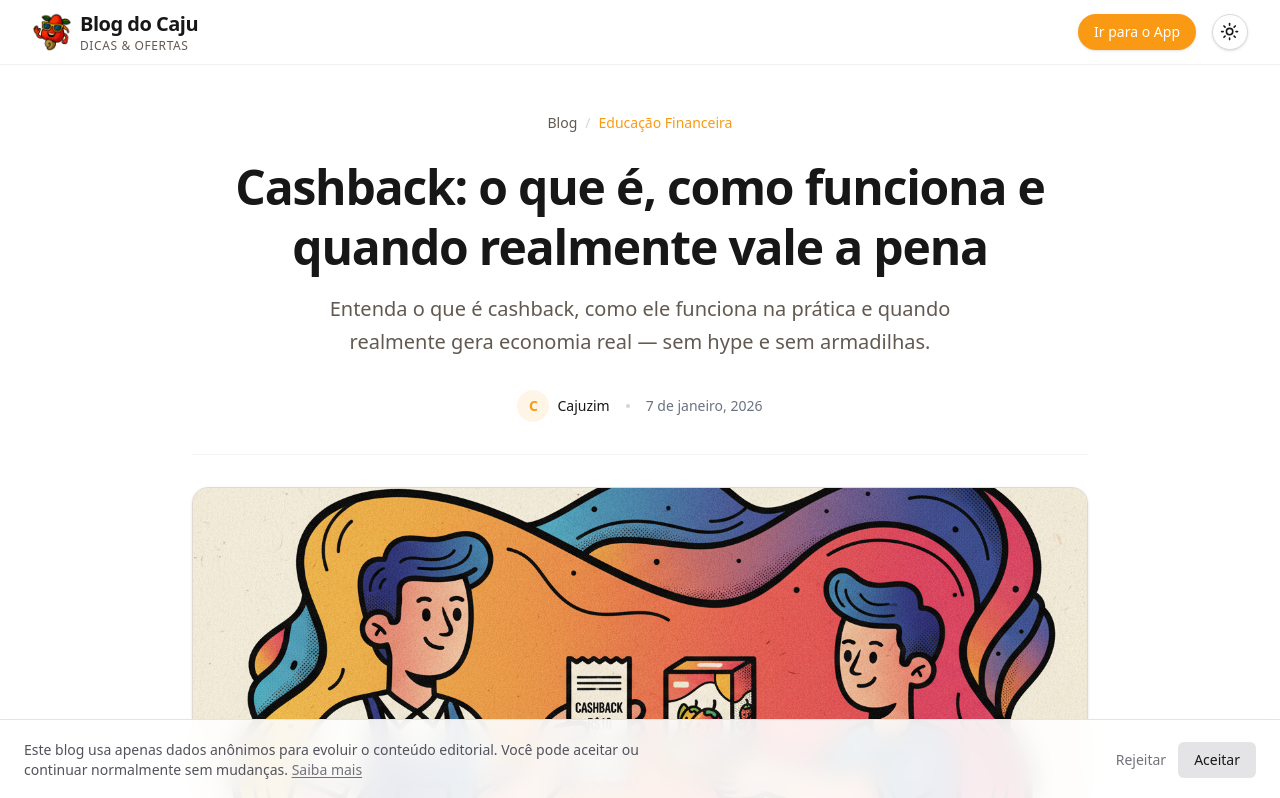
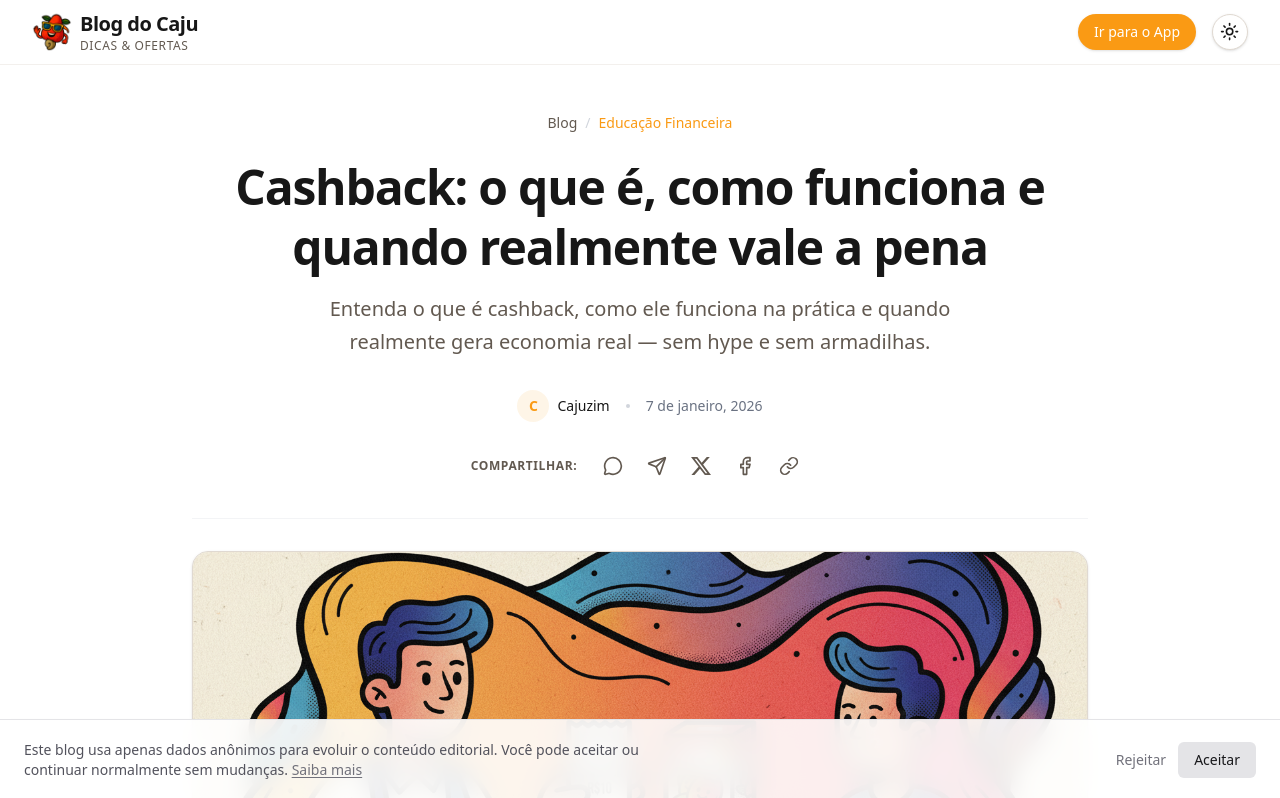
Before and after one commit to shopmaior/caju-blog, a Next.js app: page /blog/vale-a-pena-cashback in a window 1280 px wide. Shown: the top 798 px of the page. Built offline with nearby package versions, Linux system fonts and the light colour scheme; no server answers.

Commit message:
feat(sharing): add social sharing to articles
- Create new `ShareButtons` component
- Integrate into article header and footer
- Add WhatsApp, Telegram, X, Facebook options
- Implement link copy and native share API
- Pass article title to share component

```diff
--- a/app/blog/[slug]/page.tsx
+++ b/app/blog/[slug]/page.tsx
@@ -23,7 +23,7 @@ export default async function BlogPost({
         </ArticleBody>
       </div>
 
-      <ArticleFooter />
+      <ArticleFooter title={post.meta.title} />
     </main>
   );
 }
--- a/components/ArticleFooter.tsx
+++ b/components/ArticleFooter.tsx
@@ -1,9 +1,11 @@
 import Link from "next/link";
+import { ShareButtons } from "./ShareButtons";
 
-export function ArticleFooter() {
+export function ArticleFooter({ title }: { title: string }) {
   return (
     <footer className="mt-16 border-t border-border pt-10">
-      <div className="bg-gray-50 dark:bg-white/5 p-8 rounded-2xl border border-gray-100 dark:border-white/5 text-center max-w-3xl mx-auto">
+      <div className="flex flex-col items-center gap-10">
+        <div className="bg-gray-50 dark:bg-white/5 p-8 rounded-2xl border border-gray-100 dark:border-white/5 text-center max-w-3xl w-full">
           <h2 className="text-lg font-semibold text-foreground mb-2">
             Gostou dessa dica?
           </h2>
@@ -21,6 +23,11 @@ export function ArticleFooter() {
             Acessar o Caju Ofertas
           </Link>
         </div>
+
+        <div className="flex flex-col items-center gap-4">
+          <ShareButtons title={title} />
+        </div>
+      </div>
     </footer>
   );
 }
--- a/components/ArticleHeader.tsx
+++ b/components/ArticleHeader.tsx
@@ -2,6 +2,7 @@ import Link from "next/link";
 import Image from "next/image";
 import { format } from "date-fns";
 import { ptBR } from "date-fns/locale";
+import { ShareButtons } from "./ShareButtons";
 
 export type ArticleMeta = {
   title: string;
@@ -43,7 +44,8 @@ export function ArticleHeader({ meta }: { meta: ArticleMeta }) {
       </div>
 
       {/* Author & Date */}
-      <div className="flex items-center justify-center gap-4 text-sm text-gray-500 mb-8 border-b border-gray-100 dark:border-white/10 pb-8">
+      <div className="flex flex-col items-center gap-6 mb-8 border-b border-gray-100 dark:border-white/10 pb-8 text-center">
+        <div className="flex items-center justify-center gap-4 text-sm text-gray-500">
           <div className="flex items-center gap-2">
             <div className="w-8 h-8 rounded-full bg-primary/10 flex items-center justify-center text-primary font-bold">
               {meta.author ? meta.author[0] : "C"}
@@ -56,6 +58,9 @@ export function ArticleHeader({ meta }: { meta: ArticleMeta }) {
           <time dateTime={meta.date}>
             {format(new Date(meta.date), "d 'de' MMMM, yyyy", { locale: ptBR })}
           </time>
+        </div>
+
+        <ShareButtons title={meta.title} />
       </div>
 
       {/* Hero Image */}
--- /dev/null
+++ b/components/ShareButtons.tsx
@@ -0,0 +1,150 @@
+"use client";
+
+import { useState, useEffect } from "react";
+import {
+  Facebook,
+  Link as LinkIcon,
+  MessageCircle,
+  Send,
+  Check,
+  Share2,
+} from "lucide-react";
+
+interface ShareButtonsProps {
+  title: string;
+}
+
+const XIcon = ({ className }: { className?: string }) => (
+  <svg
+    viewBox="0 0 24 24"
+    fill="currentColor"
+    className={className}
+    aria-hidden="true"
+  >
+    <path d="M18.901 1.153h3.68l-8.04 9.19L24 22.846h-7.406l-5.8-7.584-6.638 7.584H.474l8.6-9.83L0 1.154h7.594l5.243 6.932L18.901 1.153zM17.61 20.644h2.039L6.486 3.24H4.298L17.61 20.644z" />
+  </svg>
+);
+
+export function ShareButtons({ title }: ShareButtonsProps) {
+  const [url, setUrl] = useState<string>("");
+  const [copied, setCopied] = useState(false);
+  const [canShare, setCanShare] = useState(false);
+
+  useEffect(() => {
+    // Wrap in setTimeout to avoid synchronous setState warning during mount
+    const timeout = setTimeout(() => {
+      setUrl(window.location.href);
+      if (typeof navigator !== "undefined" && !!navigator.share) {
+        setCanShare(true);
+      }
+    }, 0);
+
+    return () => clearTimeout(timeout);
+  }, []);
+
+  const shareLinks = [
+    {
+      name: "WhatsApp",
+      icon: MessageCircle,
+      href: `https://api.whatsapp.com/send?text=${encodeURIComponent(
+        `${title} - ${url}`
+      )}`,
+      color: "hover:text-[#25D366] hover:bg-[#25D366]/10",
+    },
+    {
+      name: "Telegram",
+      icon: Send,
+      href: `https://t.me/share/url?url=${encodeURIComponent(
+        url
+      )}&text=${encodeURIComponent(title)}`,
+      color: "hover:text-[#0088cc] hover:bg-[#0088cc]/10",
+    },
+    {
+      name: "X",
+      icon: XIcon,
+      href: `https://twitter.com/intent/tweet?text=${encodeURIComponent(
+        title
+      )}&url=${encodeURIComponent(url)}`,
+      color:
+        "hover:text-black dark:hover:text-white hover:bg-black/5 dark:hover:bg-white/10",
+    },
+    {
+      name: "Facebook",
+      icon: Facebook,
+      href: `https://www.facebook.com/sharer/sharer.php?u=${encodeURIComponent(
+        url
+      )}`,
+      color: "hover:text-[#1877F2] hover:bg-[#1877F2]/10",
+    },
+  ];
+
+  const copyToClipboard = async () => {
+    try {
+      await navigator.clipboard.writeText(url);
+      setCopied(true);
+      setTimeout(() => setCopied(false), 2000);
+    } catch (err) {
+      console.error("Failed to copy: ", err);
+    }
+  };
+
+  const handleNativeShare = async () => {
+    if (navigator.share) {
+      try {
+        await navigator.share({
+          title,
+          url,
+        });
+      } catch (err) {
+        console.error("Error sharing:", err);
+      }
+    }
+  };
+
+  return (
+    <div className="flex flex-wrap items-center gap-2">
+      <span className="text-xs font-bold uppercase tracking-wider text-muted-foreground mr-2">
+        Compartilhar:
+      </span>
+
+      <div className="flex items-center gap-1">
+        {shareLinks.map((link) => (
+          <a
+            key={link.name}
+            href={link.href}
+            target="_blank"
+            rel="noopener noreferrer"
+            title={`Compartilhar no ${link.name}`}
+            className={`flex h-10 w-10 items-center justify-center rounded-full transition-all duration-200 text-muted-foreground ${link.color}`}
+          >
+            <link.icon className="h-5 w-5" />
+          </a>
+        ))}
+
+        <button
+          onClick={copyToClipboard}
+          title="Copiar link"
+          className={`flex h-10 w-10 items-center justify-center rounded-full transition-all duration-200 text-muted-foreground hover:bg-primary/10 hover:text-primary ${
+            copied ? "text-primary bg-primary/10" : ""
+          }`}
+        >
+          {copied ? (
+            <Check className="h-5 w-5" />
+          ) : (
+            <LinkIcon className="h-5 w-5" />
+          )}
+        </button>
+
+        {canShare && (
+          <button
+            onClick={handleNativeShare}
+            title="Mais opções de compartilhamento"
+            className="flex h-10 w-10 items-center justify-center rounded-full transition-all duration-200 text-muted-foreground hover:bg-primary/10 hover:text-primary md:hidden"
+          >
+            <Share2 className="h-5 w-5" />
+          </button>
+        )}
+      </div>
+    </div>
+  );
+}
```
Lines whose indentation alone changed are shown as unchanged.
